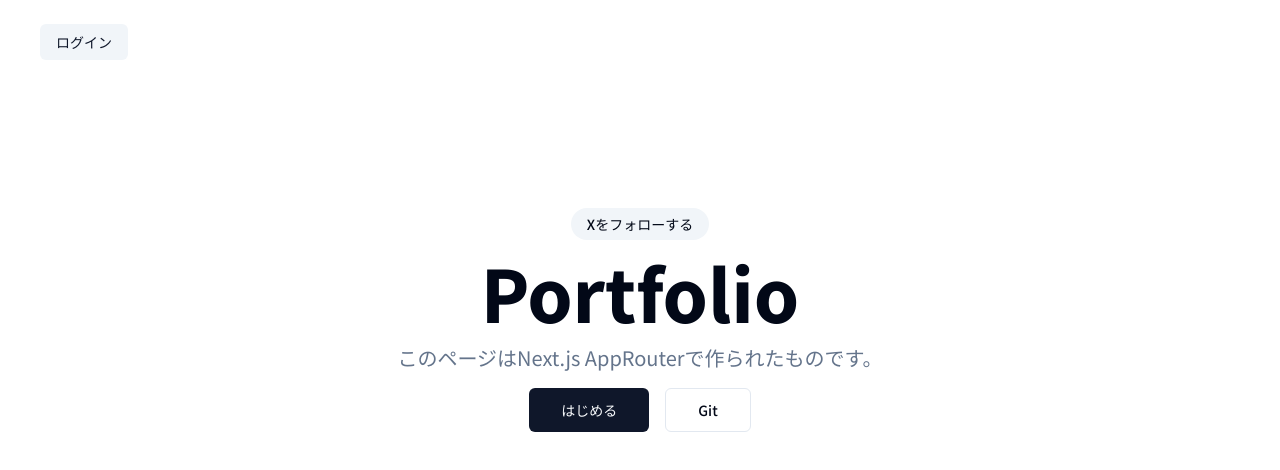
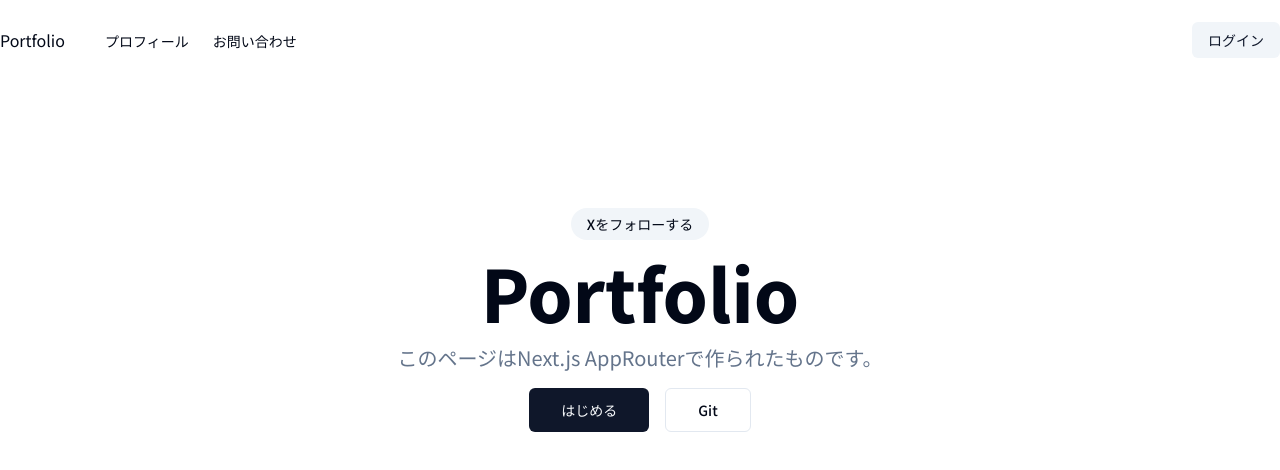
Before and after one commit to Risa2024/landing-page, a Next.js app: page / in a window 1280 px wide. Shown: the top 470 px of the page. Built offline with nearby package versions, Linux system fonts and the light colour scheme.

Commit message:
ナビゲーション作成

```diff
--- a/app/(marketing)/layout.tsx
+++ b/app/(marketing)/layout.tsx
@@ -2,6 +2,7 @@ import React from "react";
 import Link from "next/link";
 import { buttonVariants } from "@/components/ui/button";
 import { cn } from "@/lib/utils";
+import MainNav from "@/components/ui/main-nav";
 
 export default function MarketingLayout({
     children,
@@ -11,12 +12,13 @@ export default function MarketingLayout({
     return (
     <div>
         <header className="container z-40 bg-background">
-            <div className="h-20 py-6">
+            <div className="h-20 py-6 flex items-center justify-between">
+                <MainNav/>
                 <nav>
                     <Link href={"/login"}
                     className={cn(
                         buttonVariants({ variant: "secondary", size:"sm" }),
-                "px-4 mx-10"
+                "px-4 "
                 )}
                 >
                 ログイン
--- /dev/null
+++ b/components/ui/main-nav.tsx
@@ -0,0 +1,26 @@
+
+import Link from "next/link";
+export default function MainNav() {
+    return (
+        <div className="flex items-baseline md:gap-10">
+            <Link
+                href={"/"}
+                className=" hidden md:flex ">Portfolio</Link>
+
+            <nav className=" md:flex gap-6 hidden">
+                <Link
+                    href={"/"}
+                    className="text-lg sm:text-sm font-medium hover:text-foreground/50"
+                >
+                プロフィール
+                </Link>
+                <Link
+                    href={"/"}
+                    className="text-lg sm:text-sm font-medium hover:text-foreground/50"
+                >
+                お問い合わせ
+                </Link>
+            </nav>
+        </div>
+    )
+}
```
